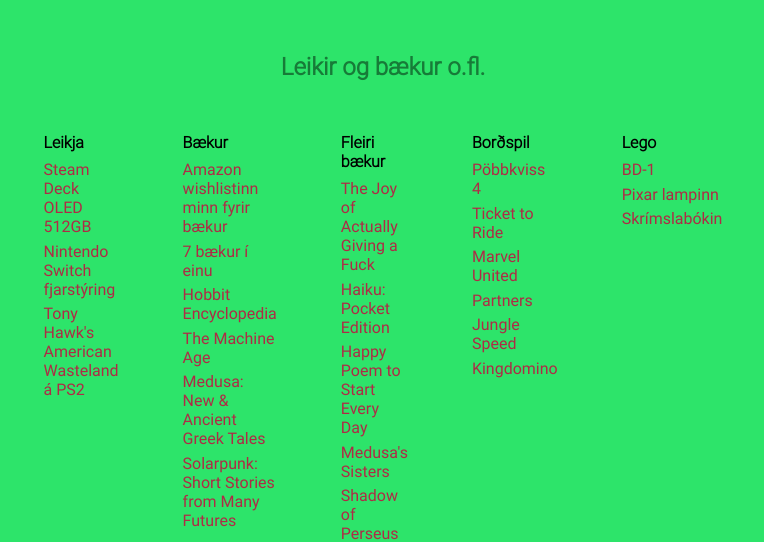
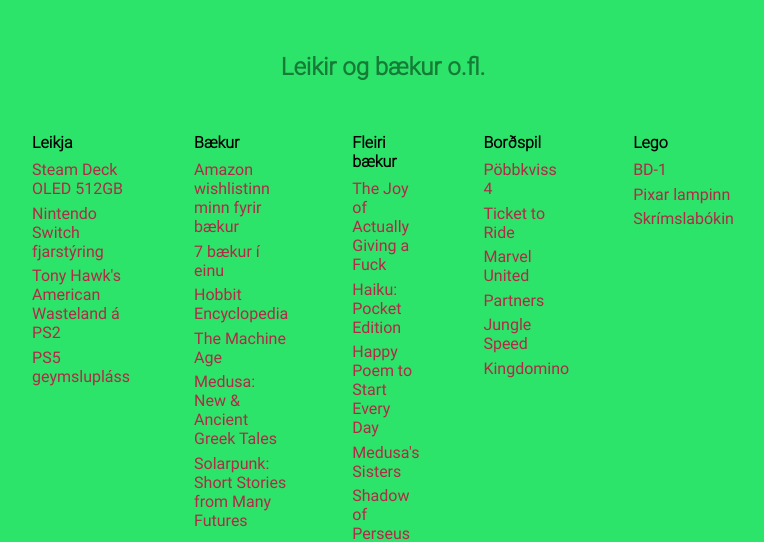
Before and after one commit to elfaroliver/gjafalisti, a website: page pages/gamesbooks.html in a window 1280 px wide. Shown: the part 274-816 px from the top of the page, without its empty margins (257-1021 px from the left). Drawn offline with Linux system fonts and the light colour scheme.

Commit message:
Auka PS5 pláss

```diff
--- a/pages/gamesbooks.html
+++ b/pages/gamesbooks.html
@@ -40,7 +40,7 @@
               <!-- <li><a href="https://elko.is/vorur/playstation-portal-341353/PS5PORTAL" target="_blank">Playstation Portal, ef 30 ára útgáfan er búin</a></li> -->
               <li><a href="https://www.amazon.com/Tony-Hawks-American-Wasteland-PlayStation-Renewed/dp/B07Z187LW9/ref=sr_1_6?crid=1IGY9XSA2NFON&dib=eyJ2IjoiMSJ9.lp-lxBwaIkC5oenR9ImO6QMutNAZNL9TZioohhkSYOrtfkfKCn6aME1owvfFj-j3Fwngqjy7ZbWS1OwaL4Gt1SxO7Mi7eeUz2AQYiLhXabFCfGhz4N1Rg-5pCMZYiOMyQs2INBUfQFsBkhHFZIPQ7Q.ts-93PFnQlavCU-lp_VBBUo8b1rSeJMq4gg3jh9aT14&dib_tag=se&keywords=tony+hawks+american+wasteland+ps2&qid=1743671517&sprefix=tony+hawks+amer%2Caps%2C261&sr=8-6"
                 target="_blank">Tony Hawk's American Wasteland á PS2</a></li>
-              <li><a href="" target="_blank"></a></li>
+              <li><a href="https://elko.is/vorur/samsung-990-pro-m2-ssd-med-kaeliplotu-337309/MZV9P1T0GW" target="_blank">PS5 geymslupláss</a></li>
               <li><a href="" target="_blank"></a></li>
               <li><a href="" target="_blank"></a></li>
             </div>
```
